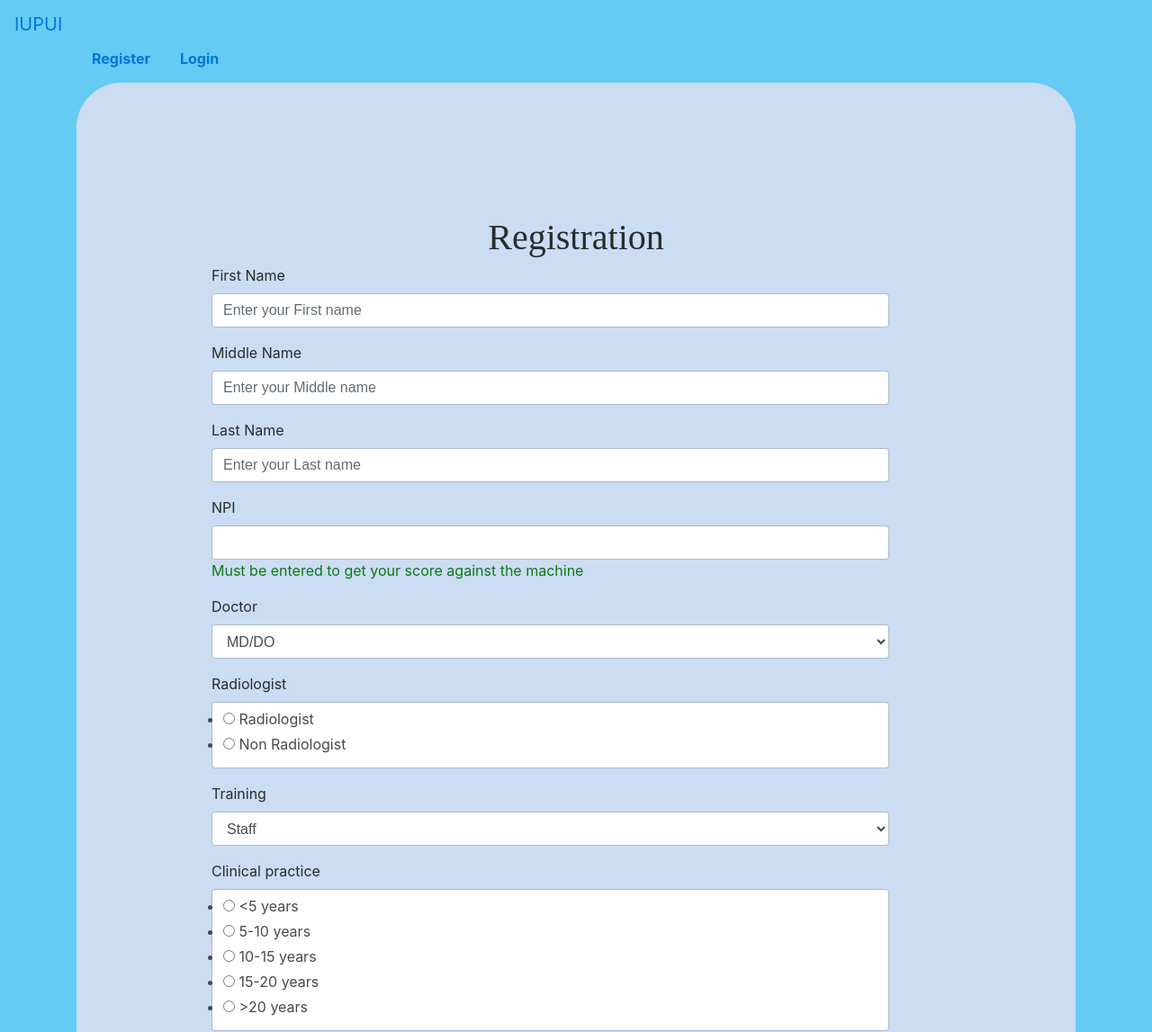
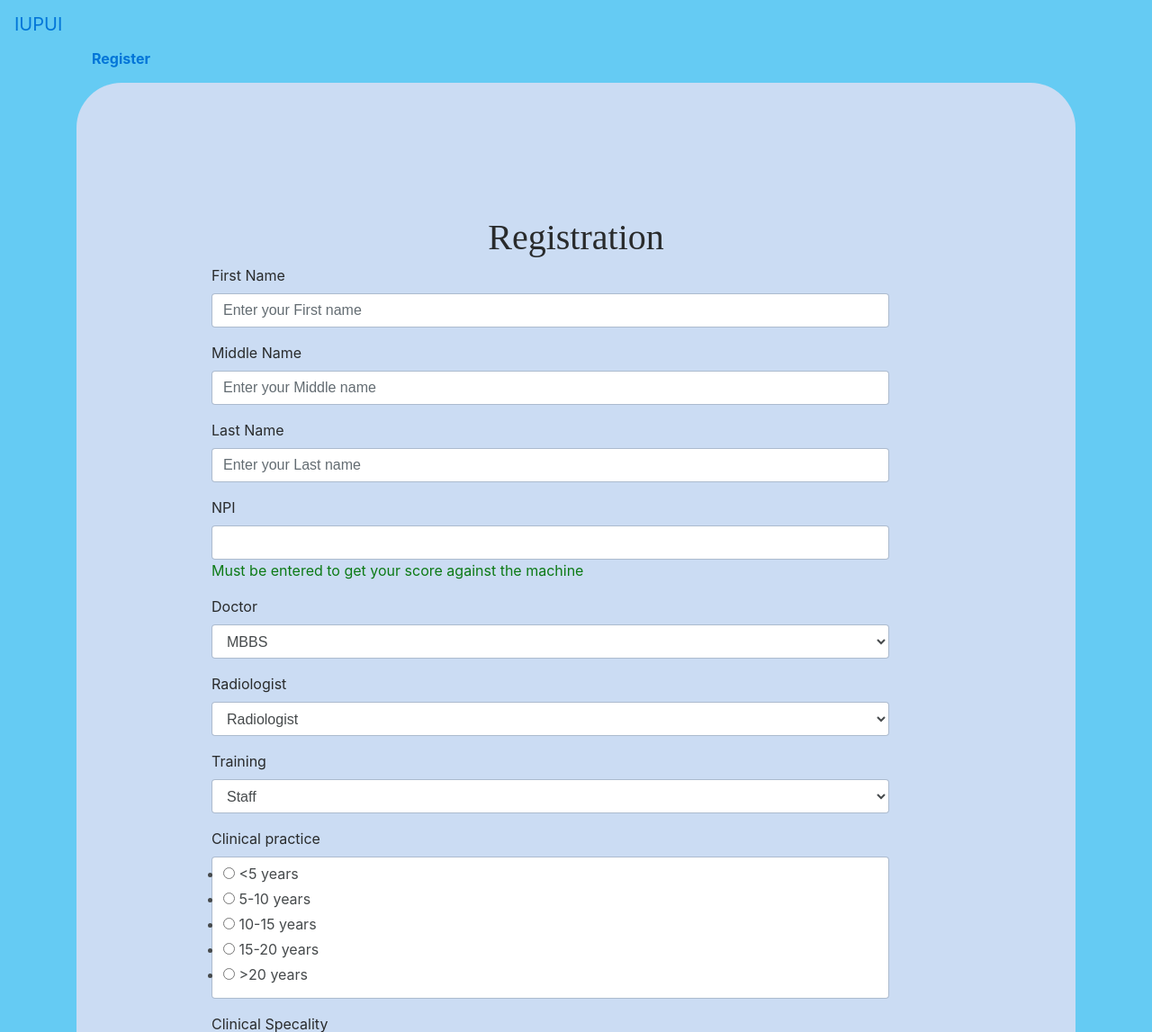
Before and after one commit to Premchand95/-RadAIJournal, a Flask app: page /register in a window 1280 px wide. Shown: the top 1147 px of the page at 90% size. Run offline with Flask 2, Linux system fonts and the light colour scheme; some libraries are stand-ins or nearby versions.

Commit message:
Add files via upload

```diff
--- a/flaskapp/app.py
+++ b/flaskapp/app.py
@@ -65,16 +65,13 @@ class RegisterForm(Form):
     middle_name = StringField('Middle Name')
     last_name = StringField('Last Name',[validators.Length(min=1, max=50),validators.DataRequired()])
     npi = StringField('NPI',[validators.DataRequired(),validators.DataRequired()])
-    doctor = SelectField('Doctor',choices=[('a', 'MD/DO'), ('b', 'MBBS'), ('c', 'MBchB'),('d', 'I am not a doctor')])
-    radiologist = RadioField('Radiologist',choices=[('yes', 'Radiologist'), ('no', 'Non Radiologist')])
+    #doctor = SelectField('Doctor',choices=[('a', 'MD/DO'), ('b', 'MBBS'), ('c', 'MBchB'),('d', 'I am not a doctor')])
+    #radiologist = RadioField('Radiologist',choices=[('yes', 'Radiologist'), ('no', 'Non Radiologist')])
     training = SelectField('Training', choices=[('staff','Staff'),('r0','Resident-R0/PGY 1'),('r1','Resident-R1/PGY 2'),('r2','Resident-R2/PGY 3'),('r3','Resident-R3/PGY 4'),('r4','Resident-R4/PGY 5')])
     clinical_practice = RadioField('Clinical practice',choices=[('a', '<5 years'),('b', '5-10 years'),('c', '10-15 years'),('d', '15-20 years'),('e', '>20 years')])
     institution_type = RadioField('Institution type',choices=[('private', 'Private practice'), ('academic', 'Academic')])
     email = StringField('Email', [validators.Length(min=6, max=50)])
     clinical_specality = MultiCheckboxField('Clinical Specality', choices=[('Body_Abdomen','Body/Abdomen'),('Head_Neck','Head and Neck'),('Nuclear_Medicine','Nuclear Medicine'),('MSK','MSK'),('Pediatrics','Pediatrics'),('Breast','Breast'),('Chest_Cardiac','Chest/Cardiac'),('Interventional_Radiology','Interventional Radiology'),('ER_General','ER/General')])
-    #password = PasswordField('Password', [validators.DataRequired(),validators.EqualTo('confirm', message='Passwords do not match')])
-    #confirm = PasswordField('Confirm Password')
-
 
 # User Register
 @app.route('/register', methods=['GET', 'POST'])
@@ -85,8 +82,11 @@ def register():
         middle_name = form.middle_name.data
         last_name = form.last_name.data
         npi=form.npi.data
-        doctor = form.doctor.data
-        radiologist = form.radiologist.data
+        doctor = request.form['doctor']
+        print(doctor)
+        session['dummy']=doctor
+        #radiologist = form.radiologist.data
+        radiologist = request.form['radiologist']
         training = form.training.data
         clinical_practice = form.clinical_practice.data
         clinical_specality = form.clinical_specality.data
@@ -123,11 +123,12 @@ def register():
 def is_logged_in(f):
     @wraps(f)
     def wrap(*args, **kwargs):
-        if 'logged_in' in session:
+        print(session)
+        if 'user_email' in session:
             return f(*args, **kwargs)
         else:
-            flash('Unauthorized, Please login', 'danger')
-            return redirect(url_for('login'))
+            flash('Unauthorized, Please register and Confrim your email', 'danger')
+            return redirect(url_for('register'))
     return wrap
 #email conformation
 @app.route('/confirm/<token>')
@@ -140,45 +141,6 @@ def confirm_email(token):
         session['user_email']=email
         return redirect(url_for('signup'))
 
-# User login
-@app.route('/login', methods=['GET', 'POST'])
-def login():
-    if request.method == 'POST':
-        # Get Form Fields
-        username = request.form['username']
-        password_candidate = request.form['password']
-
-        # Create cursor
-        cur = mysql.connection.cursor()
-
-        # Get user by username
-        result= cur.execute("SELECT * FROM USERS WHERE username = %s", [username])
-
-        if result > 0:
-            # Get stored hash
-            data = cur.fetchone()
-            password = data['password']
-            name=data['name']
-
-            # Compare Passwords
-            if sha256_crypt.verify(password_candidate, password):
-                session['logged_in'] = True
-                session['username'] = username
-                session['name']=name
-                flash('You are now logged in', 'success')
-                return redirect(url_for('dashboard'))
-            else:
-                error = 'Incorrect Password'
-                return render_template('login.html', error=error)
-                # Close connection
-            cur.close()
-        else:
-            error = 'User not found'
-            return render_template('login.html', error=error)
-
-    return render_template('login.html')
-
-
 #dashboard
 @app.route('/dashboard')
 @is_logged_in
@@ -188,7 +150,19 @@ def dashboard():
 @app.route('/signup',methods=['GET', 'POST'])
 def signup():
     if request.method == 'POST':
-        print("ok")
+        mail=request.form['email']
+        if mail==session['user_email']:
+            return render_template('dashboard.html',data=mail)
+        else:
+            conn = mysql.connect()
+            cur =conn.cursor()
+            # Execute query
+            cur.execute("DELETE FROM USER WHERE email=%s",(session['user_email']))
+            # Commit to DB
+            conn.commit()
+            # Close connection
+            cur.close()
+            flash("Please Register and get conformation mail to acess Dashboard","danger")
     return render_template('signup.html')
 
 
@@ -197,7 +171,7 @@ def signup():
 def logout():
     session.clear()
     flash('You are now logged out', 'success')
-    return redirect(url_for('login'))
+    return redirect(url_for('index'))
 
 if __name__=='__main__':
     app.secret_key='12345'
--- a/flaskapp/templates/dashboard.html
+++ b/flaskapp/templates/dashboard.html
@@ -1,4 +1,4 @@
 {% extends 'pagelayout.html' %}
 {% block body %}
-<h1>Dashboard<small> Welcome {{session.name}} </small> </h1>
+<h1>Dashboard<small> Welcome {{session.user_email}} </small> </h1>
 {% endblock %}
--- a/flaskapp/templates/includes/_navbar.html
+++ b/flaskapp/templates/includes/_navbar.html
@@ -27,9 +27,6 @@
       <div class="btn">
         <li><a href="/register" style="font-weight:bold;">Register</a></li>
       </div>
-      <div class="btn">
-        <li><a href="/login"style="font-weight:bold" >Login</a></li>
-      </div>
       {% endif %}
   </ul>
 </div>
--- a/flaskapp/templates/register.html
+++ b/flaskapp/templates/register.html
@@ -18,11 +18,23 @@
       {{render_field(form.npi, class_="form-control")}}<lable style="color:#0C7A15">Must be entered to get your score against the machine</lable>
     </div>
     <div class="form-group">
-      {{render_field(form.doctor, class_="form-control")}}
+      <label>Doctor</label>
+      <select type="text" name="doctor" class="form-control" value={{request.form.doctor}}>
+        <option value="a">MBBS</option>
+        <option value="b">MD/DO</option>
+        <option value="c">MBchB</option>
+        <option value="d">I am not a doctor</option>
+      </select>
     </div>
+    {% if session.dummy|string()!="d" %}
     <div class="form-group">
-      {{render_field(form.radiologist, class_="form-control")}}
+      <label>Radiologist</label>
+      <select type="text" name="radiologist" class="form-control" value={{request.form.radiologist}}>
+        <option value="a">Radiologist</option>
+        <option value="b">Non Radiologist</option>
+      </select>
     </div>
+    {%endif%}
     <div class="form-group">
       {{render_field(form.training, class_="form-control")}}
     </div>
--- a/flaskapp/templates/signup.html
+++ b/flaskapp/templates/signup.html
@@ -1,14 +1,13 @@
 {% extends 'pagelayout.html' %}
 
 {% block body %}
-  <h1>SIGN UP</h1>
+  <h1>Confrim your email</h1>
   {% from "includes/_messages.html" import render_field %}
   <form action="" method="POST">
     <div class="form-group">
       <label>Email</label>
       <input type="text" name="email" class="form-control" value="{{request.form.email}}">
     </div>
-    {{request.form.email}}
-    {{session.user_email}}
+    <button type="submit" class="btn btn-primary">Submit</button>
     </form>
 {% endblock %}
```
